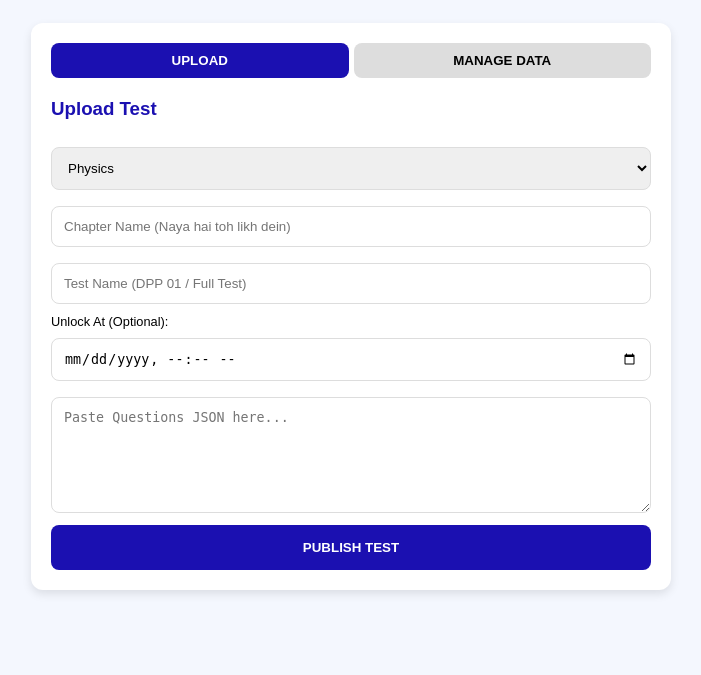
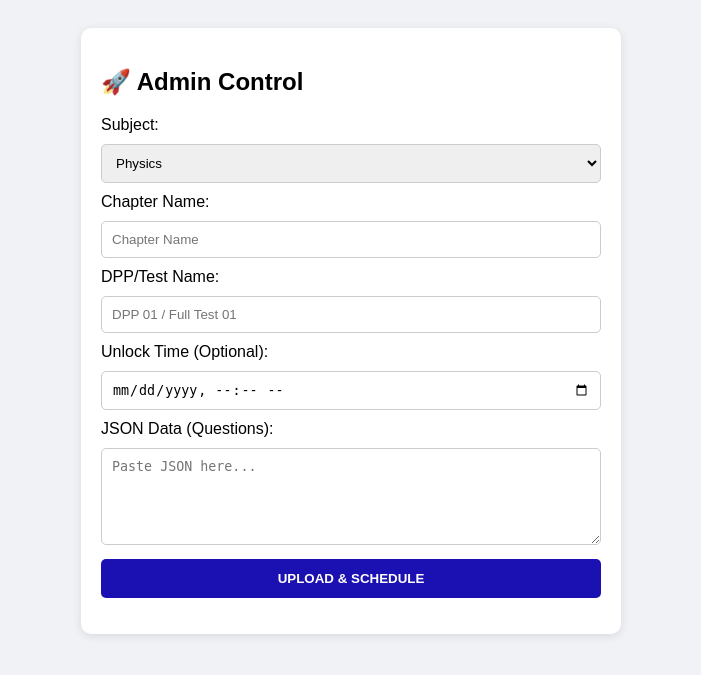
Before and after one commit to rajfeuewhs/Neet-question, a Flask app: page /admin in a window 1280 px wide. Shown: the top 675 px of the page, without its empty margins (289-990 px from the left). Run offline with Flask 3, Linux system fonts and the light colour scheme.

Commit message:
Update admin.html

```diff
--- a/templates/admin.html
+++ b/templates/admin.html
@@ -1,129 +1,72 @@
 <!DOCTYPE html>
 <html>
 <head>
-    <title>NEET Admin Master</title>
+    <title>Master Admin Panel</title>
     <meta name="viewport" content="width=device-width, initial-scale=1">
     <style>
-        body { font-family: sans-serif; padding: 15px; background: #f4f7fe; }
-        .box { background: white; padding: 20px; border-radius: 12px; max-width: 600px; margin: auto; box-shadow: 0 4px 10px rgba(0,0,0,0.1); }
-        .tabs { display: flex; gap: 5px; margin-bottom: 20px; }
-        .tab-btn { flex: 1; padding: 10px; cursor: pointer; border: none; border-radius: 8px; background: #ddd; font-weight: bold; }
-        .tab-btn.active { background: #1b10b1; color: white; }
-        input, select, textarea { width: 100%; padding: 12px; margin: 8px 0; border-radius: 8px; border: 1px solid #ddd; box-sizing: border-box; }
-        .collapsible { background: #1b10b1; color: white; cursor: pointer; padding: 12px; width: 100%; border: none; text-align: left; margin-top: 8px; border-radius: 5px; display: flex; justify-content: space-between; }
-        .content { display: none; padding: 5px 15px; border-left: 2px solid #1b10b1; background: #fafafa; }
-        .item-box { display: flex; justify-content: space-between; align-items: center; padding: 10px; border-bottom: 1px solid #eee; }
-        .del-btn { background: #ff4d4d; color: white; border: none; padding: 5px 10px; border-radius: 5px; cursor: pointer; font-size: 0.7rem; }
+        body { font-family: sans-serif; padding: 20px; background: #f0f2f5; }
+        .box { background: white; padding: 20px; border-radius: 10px; max-width: 500px; margin: auto; box-shadow: 0 2px 10px rgba(0,0,0,0.1); }
+        input, select, textarea { width: 100%; padding: 10px; margin: 10px 0; box-sizing: border-box; border-radius: 5px; border: 1px solid #ccc; }
+        button { width: 100%; padding: 12px; background: #1b10b1; color: white; border: none; border-radius: 5px; cursor: pointer; font-weight: bold; }
     </style>
 </head>
 <body>
     <div class="box">
-        <div class="tabs">
-            <button class="tab-btn active" id="btn-up" onclick="showTab('upload')">UPLOAD</button>
-            <button class="tab-btn" id="btn-mn" onclick="showTab('manage')">MANAGE DATA</button>
-        </div>
+        <h2>🚀 Admin Control</h2>
 
-        <div id="upload-sec">
-            <h3 style="color:#1b10b1">Upload Test</h3>
-            <select id="sub-select" onchange="checkNew(this, 'custom-sub')">
+        <label>Subject:</label>
+        <select id="sub" onchange="checkCustom(this.value)">
             <option value="physics">Physics</option>
             <option value="chemistry">Chemistry</option>
             <option value="botany">Botany</option>
             <option value="zoology">Zoology</option>
-                <option value="new">-- Add New Subject (e.g. 720 Exam) --</option>
+            <option value="custom">-- Add New Subject --</option>
         </select>
-            <input type="text" id="custom-sub" placeholder="Enter New Subject Name" style="display:none;">
+        <input type="text" id="custom-sub" placeholder="Enter New Subject Name (e.g. AIITS)" style="display:none;">
 
-            <input type="text" id="chap-name" placeholder="Chapter Name (Naya hai toh likh dein)">
-            <input type="text" id="t-name" placeholder="Test Name (DPP 01 / Full Test)">
-            <label style="font-size:0.8rem">Unlock At (Optional):</label>
+        <label>Chapter Name:</label>
+        <input type="text" id="chap" placeholder="Chapter Name">
+
+        <label>DPP/Test Name:</label>
+        <input type="text" id="tname" placeholder="DPP 01 / Full Test 01">
+
+        <label>Unlock Time (Optional):</label>
         <input type="datetime-local" id="unlock">
-            <textarea id="json-data" rows="6" placeholder="Paste Questions JSON here..."></textarea>
-            <button onclick="saveTest()" style="width:100%; padding:15px; background:#1b10b1; color:white; border:none; border-radius:8px; font-weight:bold; cursor:pointer;">PUBLISH TEST</button>
-        </div>
 
-        <div id="manage-sec" style="display:none;">
-            <h3 style="color:#1b10b1">Manage Items</h3>
-            <div id="manage-tree">Loading...</div>
-        </div>
+        <label>JSON Data (Questions):</label>
+        <textarea id="jsondata" rows="5" placeholder="Paste JSON here..."></textarea>
+
+        <button onclick="upload()">UPLOAD & SCHEDULE</button>
+        <p id="msg"></p>
     </div>
 
     <script>
-        function showTab(t) {
-            document.getElementById('upload-sec').style.display = (t=='upload')?'block':'none';
-            document.getElementById('manage-sec').style.display = (t=='manage')?'block':'none';
-            document.getElementById('btn-up').className = t=='upload'?'tab-btn active':'tab-btn';
-            document.getElementById('btn-mn').className = t=='manage'?'tab-btn active':'tab-btn';
-            if(t=='manage') loadManage();
+        function checkCustom(val) {
+            document.getElementById('custom-sub').style.display = (val === 'custom') ? 'block' : 'none';
         }
 
-        function checkNew(el, targetId) {
-            document.getElementById(targetId).style.display = (el.value === 'new') ? 'block' : 'none';
-        }
+        async function upload() {
+            const btn = document.querySelector('button');
+            const sub = document.getElementById('sub').value;
+            const finalSub = (sub === 'custom') ? document.getElementById('custom-sub').value : sub;
 
-        async function saveTest() {
-            const sub = document.getElementById('sub-select').value;
-            const finalSub = (sub === 'new') ? document.getElementById('custom-sub').value : sub;
-            const chap = document.getElementById('chap-name').value;
-            const tname = document.getElementById('t-name').value;
-            const jsonText = document.getElementById('json-data').value;
+            const data = {
+                subject: finalSub,
+                chapter: document.getElementById('chap').value,
+                test_name: document.getElementById('tname').value,
+                unlock_at: document.getElementById('unlock').value,
+                questions: JSON.parse(document.getElementById('jsondata').value)
+            };
 
-            if(!finalSub || !chap || !tname || !jsonText) return alert("Sari fields bhariye!");
-
-            try {
-                const data = {
-                    subject: finalSub, chapter: chap, test_name: tname,
-                    unlock_at: document.getElementById('unlock').value,
-                    questions: JSON.parse(jsonText)
-                };
+            btn.disabled = true; btn.innerText = "Uploading...";
             const res = await fetch('/save_test', {
                 method: 'POST',
                 headers: {'Content-Type': 'application/json'},
                 body: JSON.stringify(data)
             });
-                const r = await res.json();
-                if(r.success) { alert("Test Uploaded!"); location.reload(); }
-            } catch(e) { alert("JSON format galat hai!"); }
-        }
-
-        async function loadManage() {
-            const res = await fetch('/get_config?t=' + Date.now());
-            const config = await res.json();
-            let html = '';
-            for (let s in config) {
-                html += `<button class="collapsible" onclick="toggle('sub-${s}')">📁 ${s.toUpperCase()} <span onclick="event.stopPropagation(); deleteItem({subject:'${s}', target:'subject'})" style="background:red; padding:2px 5px; border-radius:3px; font-size:10px;">DELETE</span></button>
-                <div id="sub-${s}" class="content">`;
-                for (let c in config[s]) {
-                    const cId = `chap-${s}-${c.replace(/\s+/g,'_')}`;
-                    html += `<div class="item-box" style="background:#eee; margin-top:5px; cursor:pointer;" onclick="toggle('${cId}')">
-                        <b>📖 ${c}</b>
-                        <button class="del-btn" style="background:orange;" onclick="event.stopPropagation(); deleteItem({subject:'${s}', chapter:'${c}', target:'chapter'})">Del Chap</button>
-                    </div>
-                    <div id="${cId}" class="content">`;
-                    config[s][c].forEach(t => {
-                        html += `<div class="item-box"><span>📄 ${t.name}</span><button class="del-btn" onclick="deleteItem({subject:'${s}', chapter:'${c}', test_name:'${t.name}', target:'test'})">Delete</button></div>`;
-                    });
-                    html += `</div>`;
-                }
-                html += `</div>`;
-            }
-            document.getElementById('manage-tree').innerHTML = html || "No data.";
-        }
-
-        function toggle(id) {
-            let el = document.getElementById(id);
-            if(el) el.style.display = (el.style.display === "block") ? "none" : "block";
-        }
-
-        async function deleteItem(params) {
-            if(!confirm("Kya aap delete karna chahte hain?")) return;
-            const res = await fetch('/delete_item', {
-                method: 'POST',
-                headers: {'Content-Type': 'application/json'},
-                body: JSON.stringify(params)
-            });
-            const r = await res.json();
-            if(r.success) loadManage();
+            const result = await res.json();
+            alert(result.success ? "Success!" : "Error: " + result.message);
+            location.reload();
         }
     </script>
 </body>
```
Lines whose indentation alone changed are shown as unchanged.
